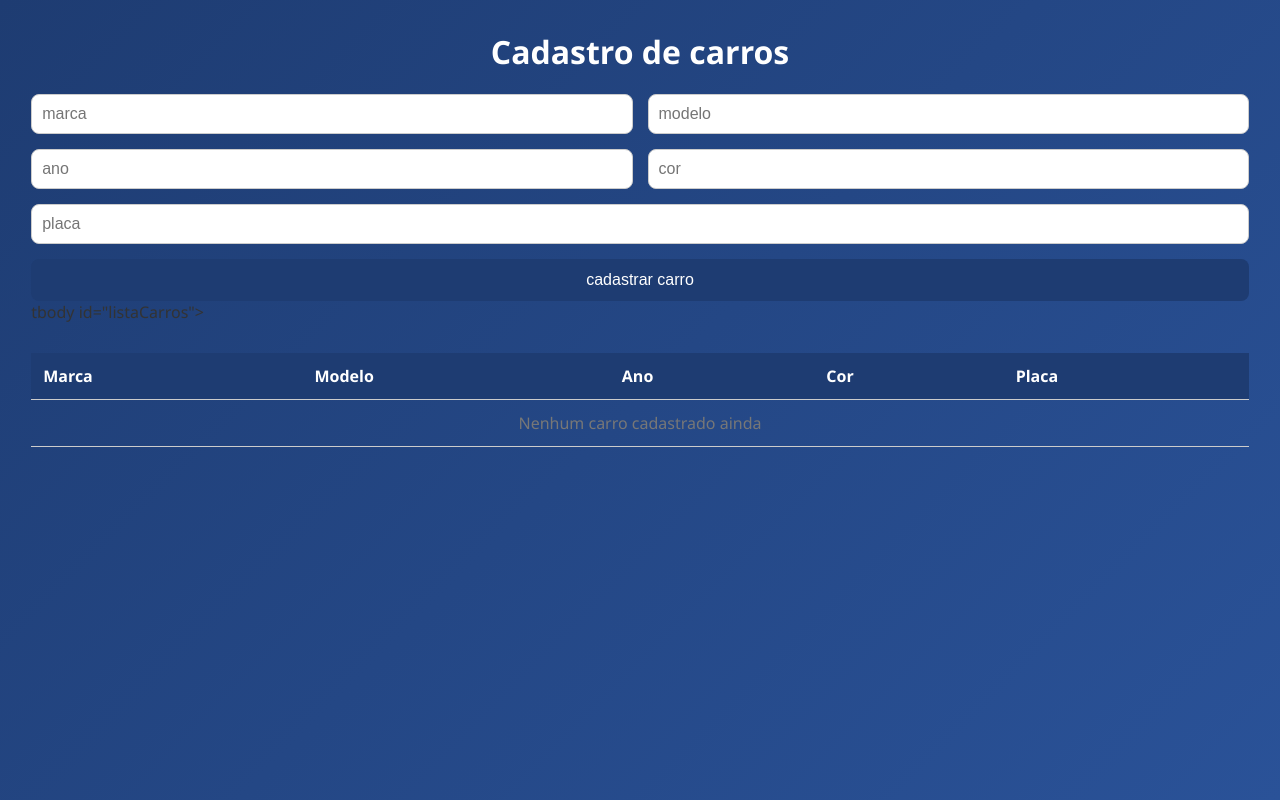
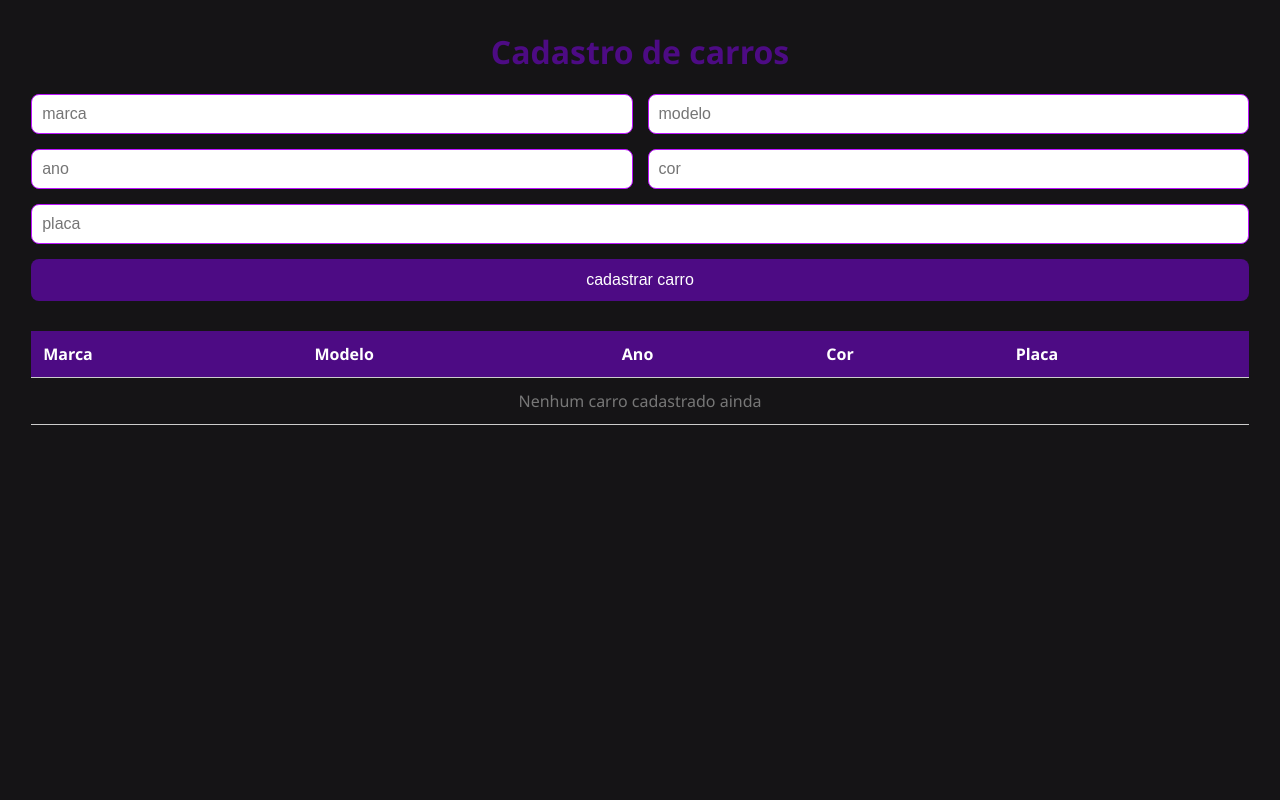
Before and after one commit to myllena4455/sistemas-de-cadastro-de-carros, a plain HTML site: page index.html in a window 1280 px wide. Drawn offline with Linux system fonts and the light colour scheme.

Commit message:
att ❤️

```diff
--- a/css/estilos.css
+++ b/css/estilos.css
@@ -1,7 +1,7 @@
 
 body {
   font-family: 'Segoe UI', Tahoma, Geneva, Verdana, sans-serif;
-  background: linear-gradient(135deg, #1e3c72, #2a5298);
+  background-color: #151416;
   color: #333;
   margin: 0;
   padding: 0;
@@ -12,7 +12,7 @@ body {
 }
 
 h1 {
-  color: white;
+  color: #4d0b84;
   margin-top: 30px;
   text-align: center;
 }
@@ -41,7 +41,7 @@ form input {
   flex: 1 1 45%;
   min-width: 45%;
   padding: 10px;
-  border: 1px solid #ccc;
+ border: 1px solid #BC13FE;
   border-radius: 8px;
   font-size: 1em;
 }
@@ -50,7 +50,7 @@ form input {
 form button {
   flex: 1 1 100%;
   padding: 12px;
-  background: #1e3c72;
+  background: #4d0b84;
   color: white;
   border: none;
   border-radius: 8px;
@@ -61,7 +61,7 @@ form button {
 
 
 form button:hover {
-  background: #2a5298;
+  background: #4d0b84;
 }
 
 table {
@@ -77,7 +77,7 @@ th, td {
 }
 
 th {
-  background-color: #1e3c72;
+  background-color: #4d0b84;
   color: white;
 }
 
--- a/index.html
+++ b/index.html
@@ -30,7 +30,7 @@
           <th>Cor</th>
           <th>Placa</th>
         </tr>
-         tbody id="listaCarros">
+        <tbody id="listaCarros">
         <tr class="no-data">
           <td colspan="5">Nenhum carro cadastrado ainda</td>
         </tr>
```
